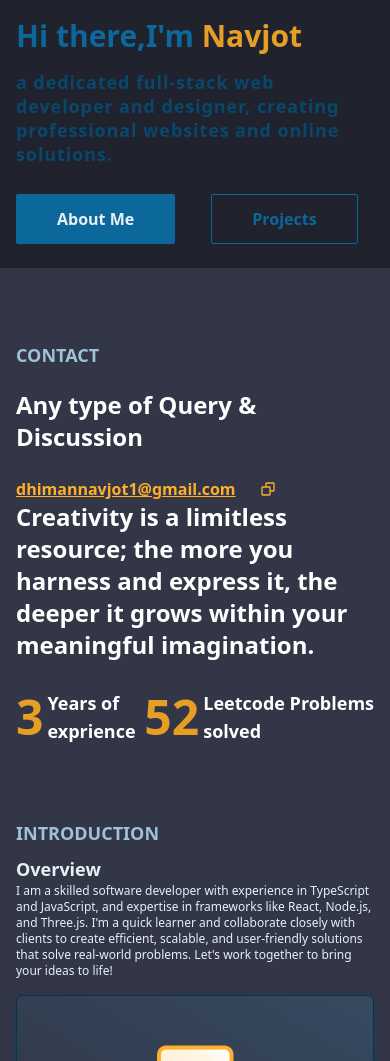
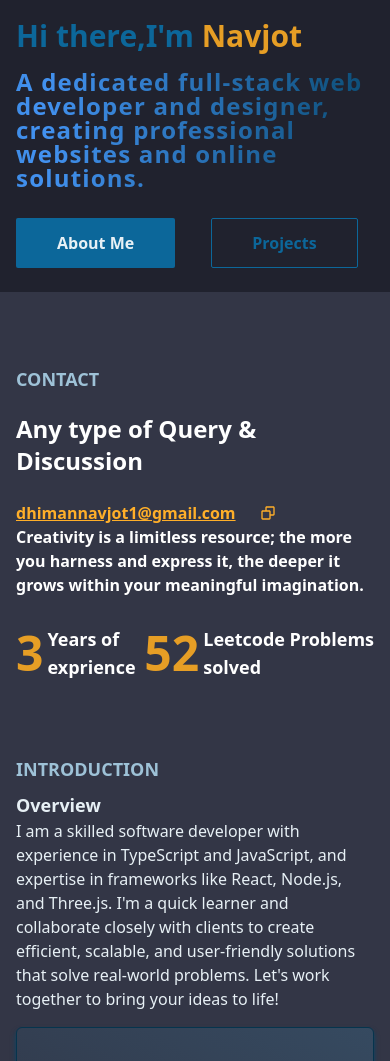
Before and after one commit to Navi003/protfolio, a Next.js app: page / in a window 390 px wide. Shown: the part 391-1452 px from the top of the page. Built offline with nearby package versions, Linux system fonts and the light colour scheme.

Commit message:
added shine animation

```diff
--- a/app/components/Contact.jsx
+++ b/app/components/Contact.jsx
@@ -41,7 +41,7 @@ export default function Contact() {
           </a>
         </div>
         <div className="md:basis-[500px]">
-          <p className="text-2xl font-bold text-white">
+          <p className="font-bold text-white text-md md:text-2xl">
             Creativity is a limitless resource; the more you harness and express
             it, the deeper it grows within your meaningful imagination.
           </p>
--- a/app/components/Hero.jsx
+++ b/app/components/Hero.jsx
@@ -32,9 +32,9 @@ export default function Hero() {
               style={{
                 lineHeight: "1.5rem",
               }}
-              className="mt-4 tracking-wider md:text-lg text-secondary-80"
+              className="mt-4 tracking-wider md:text-lg shine-text"
             >
-              a dedicated full-stack web developer and designer, creating
+              A dedicated full-stack web developer and designer, creating
               professional websites and online solutions.
             </p>
           </h1>
--- a/app/components/Intro.jsx
+++ b/app/components/Intro.jsx
@@ -8,7 +8,7 @@ export default function Intro() {
       <HeadingSecondary>Introduction</HeadingSecondary>
       <div>
         <h4 className="mt-2 text-lg font-bold text-secondary-20">Overview</h4>
-        <p className="text-xs md:text-base text-secondary-10">
+        <p className="text-md md:text-base text-secondary-10">
           I am a skilled software developer with experience in TypeScript and
           JavaScript, and expertise in frameworks like React, Node.js, and
           Three.js. I'm a quick learner and collaborate closely with clients to
--- a/app/globals.css
+++ b/app/globals.css
@@ -66,7 +66,16 @@
   }
   /* .moveRight {
   } */
-
+  .shine-text {
+    font-size: 24px;
+    font-weight: bold;
+    background: linear-gradient(90deg, #08486c, #4392f1, #08486c);
+    background-size: 200% auto;
+    color: transparent;
+    -webkit-background-clip: text;
+    background-clip: text;
+    animation: shine 3s linear infinite;
+  }
   @keyframes spin {
     0% {
       transform: rotate(0deg);
@@ -119,4 +128,13 @@
       opacity: 1;
     }
   }
+
+  @keyframes shine {
+    0% {
+      background-position: 200% center;
+    }
+    100% {
+      background-position: -200% center;
+    }
+  }
 }
--- a/app/ui/ProjectCard.jsx
+++ b/app/ui/ProjectCard.jsx
@@ -35,7 +35,7 @@ export default function ProjectCard({
             Visit Live
           </Button>
           <Button href={hrefGit || "/"} variant="secondary" type="tiny">
-            Visit git
+            Visit GIT
           </Button>
         </div>
       </div>
```
